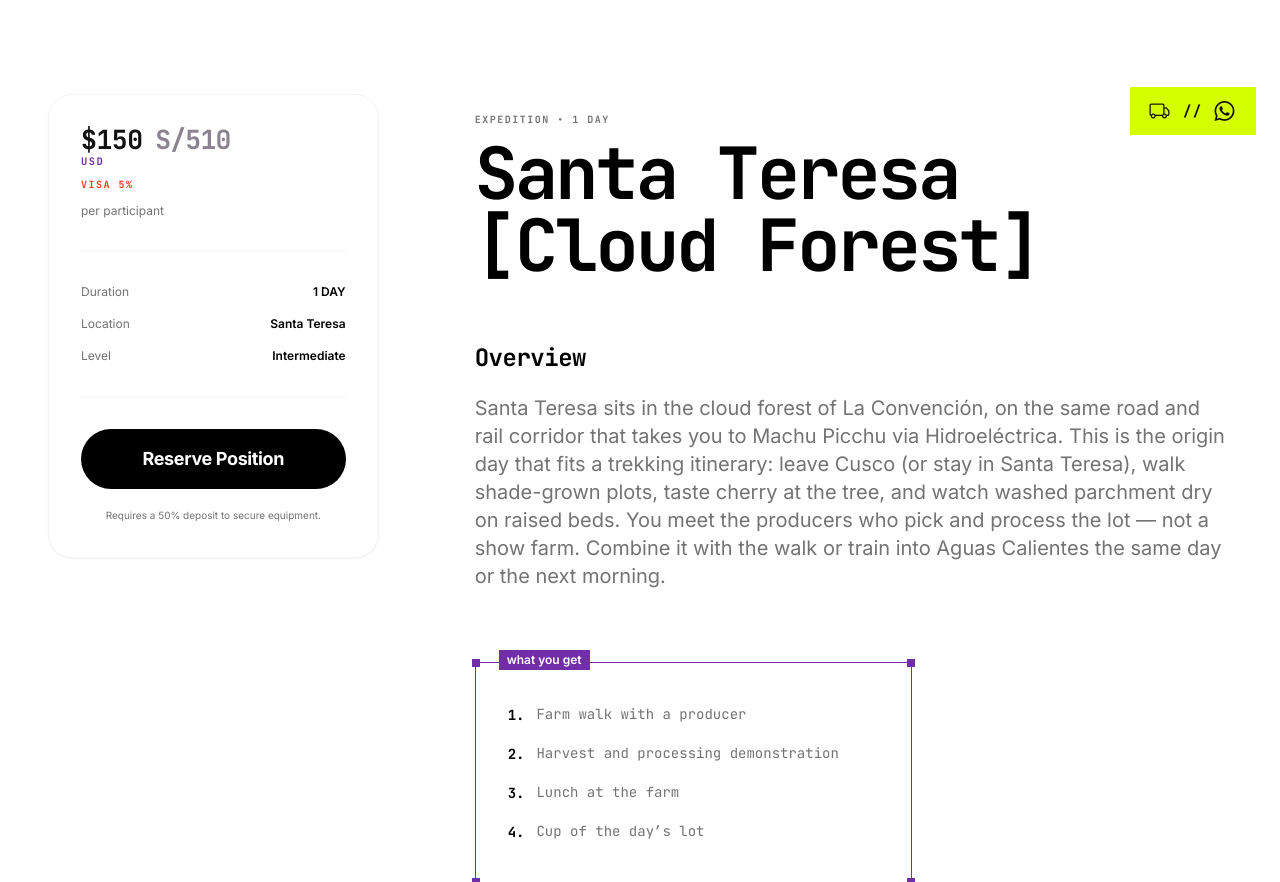
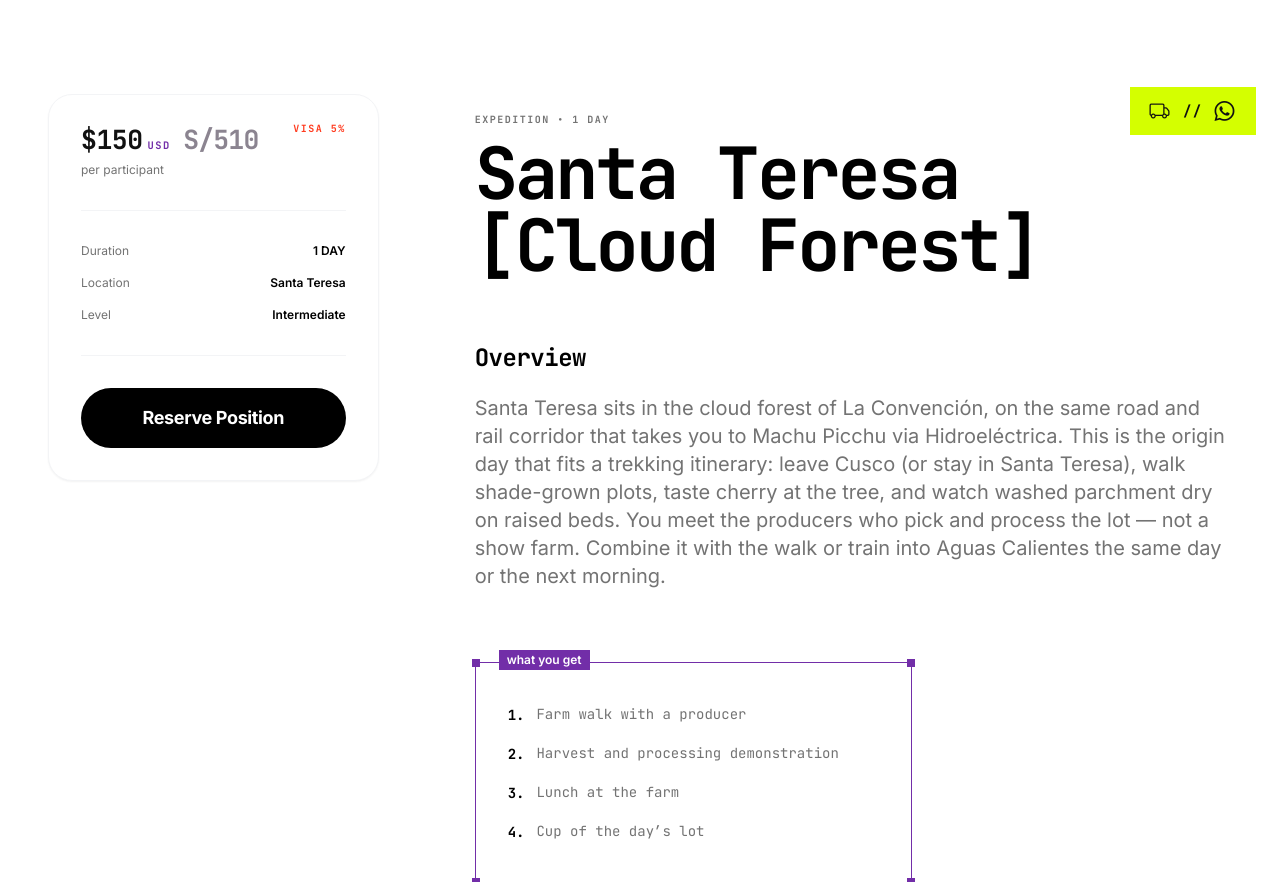
Before and after one commit to Minipom17/TheBestBean, an ASP.NET Core app: page /Tour/1 in a window 1280 px wide. Shown: the part 641-1523 px from the top of the page. Run offline with ASP.NET Core 8, Linux system fonts and the light colour scheme; data comes from the database, SQL or seed files in the repository; some libraries are stand-ins or nearby versions.

Commit message:
Polish tour booking card: USD beside price, VISA badge top-right, drop deposit note.
Co-authored-by: alefrank <Minipom17@users.noreply.github.com>

```diff
--- a/Pages/Tour.cshtml
+++ b/Pages/Tour.cshtml
@@ -79,11 +79,11 @@
 
             <!-- Left Grid: Sticky Reservation Card -->
             <div class="lg:col-span-4 flex flex-col relative order-2 lg:order-1">
-                <div class="lg:sticky lg:top-32 bg-white dark:bg-[#121014] rounded-3xl border border-gray-100 p-8 shadow-sm">
+                <div class="lg:sticky lg:top-32 relative bg-white dark:bg-[#121014] rounded-3xl border border-gray-100 p-8 shadow-sm">
+                    <span class="absolute top-6 right-8 text-[10px] font-mono font-bold tracking-widest text-[#FF3B1F] uppercase">VISA 5%</span>
                     <div class="mb-2">
-                        <div class="flex flex-col items-start gap-1">
+                        <div class="flex flex-col items-start">
                             <partial name="_WorkshopPrice" model="new DualPriceModel { Usd = Model.Tour.Price }" />
-                            <span class="text-[10px] font-mono font-bold tracking-widest text-[#FF3B1F] uppercase mt-1">VISA 5%</span>
                         </div>
                         <p class="text-xs text-v-gray mt-2 m-0">per participant</p>
                     </div>
@@ -127,7 +127,6 @@
                         <button type="submit" class="w-full bg-v-black text-v-white rounded-full py-4 font-bold tracking-tight text-lg hover:bg-v-red transition-colors border-0 cursor-pointer" data-entity-id="Tour_ReserveButton" data-entity-type="SiteContent" data-editable="Value">
                             @(Model.PageContent.GetValueOrDefault("Tour_ReserveButton", "Reserve Position"))
                         </button>
-                        <p class="text-[10px] text-v-gray text-center mt-4" data-entity-id="Tour_DepositText" data-entity-type="SiteContent" data-editable="Value">@(Model.PageContent.GetValueOrDefault("Tour_DepositText", "Requires a 50% deposit to secure equipment."))</p>
                     </form>
                 </div>
             </div>
--- a/wwwroot/css/site.css
+++ b/wwwroot/css/site.css
@@ -1321,10 +1321,10 @@ span.font-mono-jb > span.mx-2 {
 .price-pair--tour .price-pair__main,
 .price-pair--compact .price-pair__main {
     display: inline-flex;
-    flex-direction: column;
-    align-items: flex-start;
-    justify-content: flex-end;
-    gap: 0.18em;
+    flex-direction: row;
+    align-items: baseline;
+    justify-content: flex-start;
+    gap: 0.35em;
     font-family: 'JetBrains Mono', monospace;
     font-weight: 700;
     letter-spacing: -0.03em;
@@ -1344,7 +1344,7 @@ html.dark .price-pair--compact .price-pair__main {
     color: #D6D0C8;
 }
 .price-pair__usd {
-    display: block;
+    display: inline;
     font-size: 0.65rem;
     font-weight: 700;
     letter-spacing: 0.14em;
```
